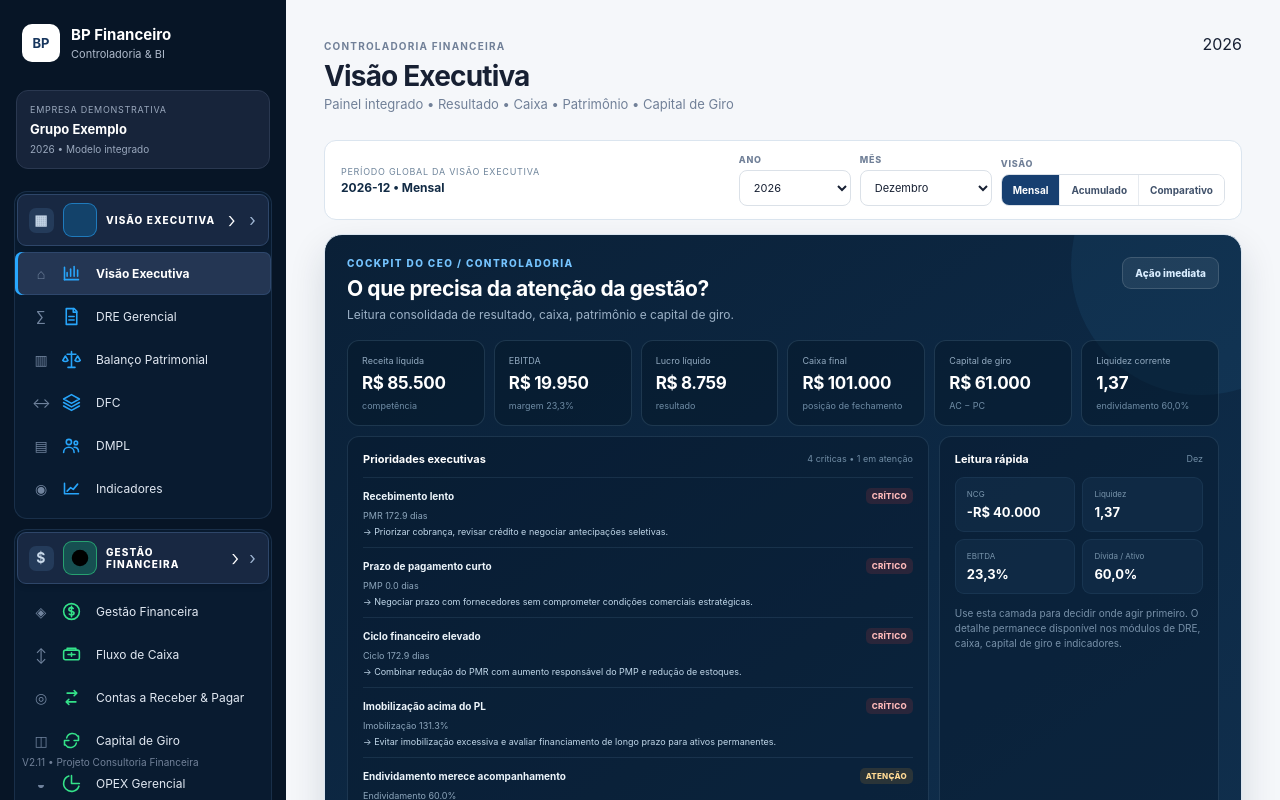
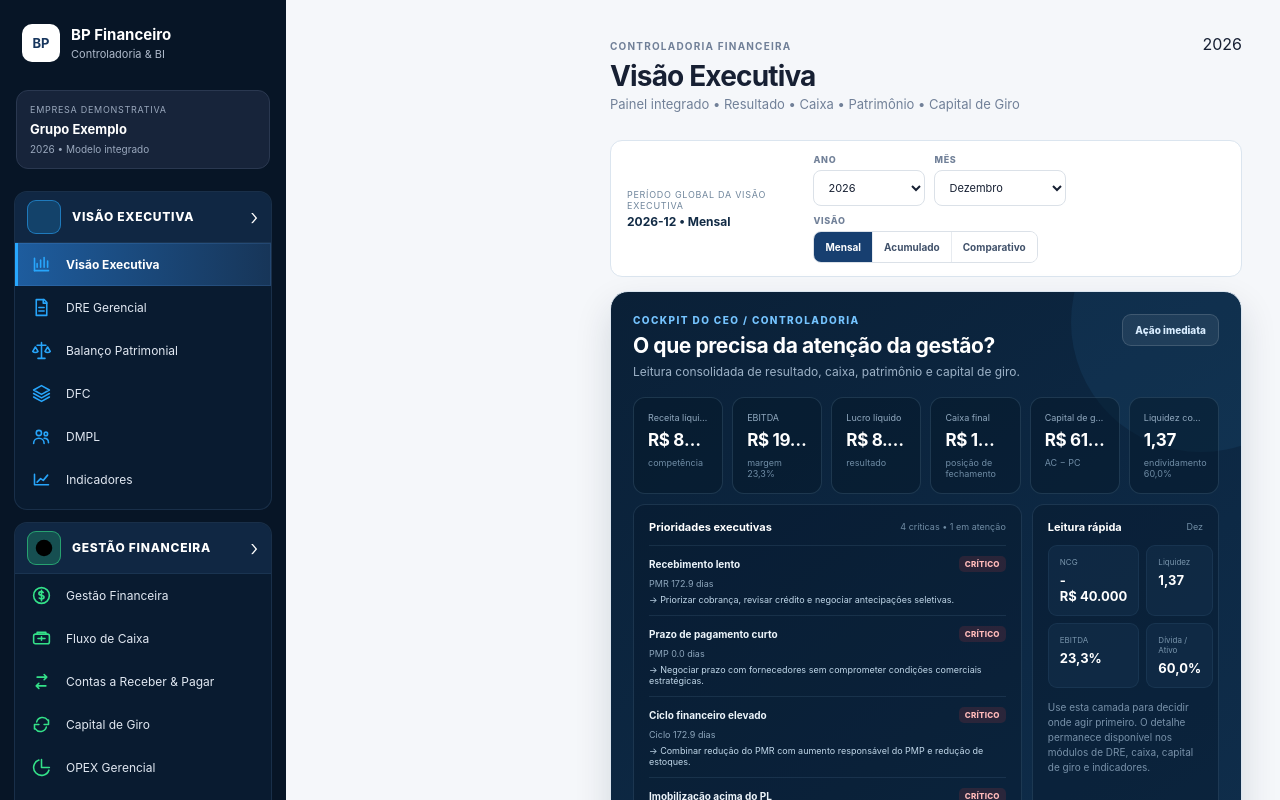
Before and after one commit to cardoso4009-byte/bp-financeiro-bi, a Next.js app: page / in a window 1280 px wide. Shown: the top 800 px of the page. Built offline with nearby package versions, Linux system fonts and the light colour scheme.

Commit message:
chore: replica app/layout.tsx no branch final

```diff
--- a/app/layout.tsx
+++ b/app/layout.tsx
@@ -1,9 +1,9 @@
 import './globals.css'
 import './navigation-sections.css'
 import type { Metadata } from 'next'
-import NavigationActions from './components/navigation-actions'
 import AgingExecutiveAlerts from './components/aging-executive-alerts'
 import AgingManagementPanel from './components/aging-management-panel'
+import BpShell from './components/bp-shell'
 
 export const metadata: Metadata = {
   title: 'BP Financeiro BI',
@@ -11,5 +11,5 @@ export const metadata: Metadata = {
 }
 
 export default function RootLayout({ children }: { children: React.ReactNode }) {
-  return <html lang="pt-BR"><body><NavigationActions /><AgingExecutiveAlerts /><AgingManagementPanel />{children}</body></html>
+  return <html lang="pt-BR"><body><BpShell><AgingExecutiveAlerts /><AgingManagementPanel />{children}</BpShell></body></html>
 }
```
